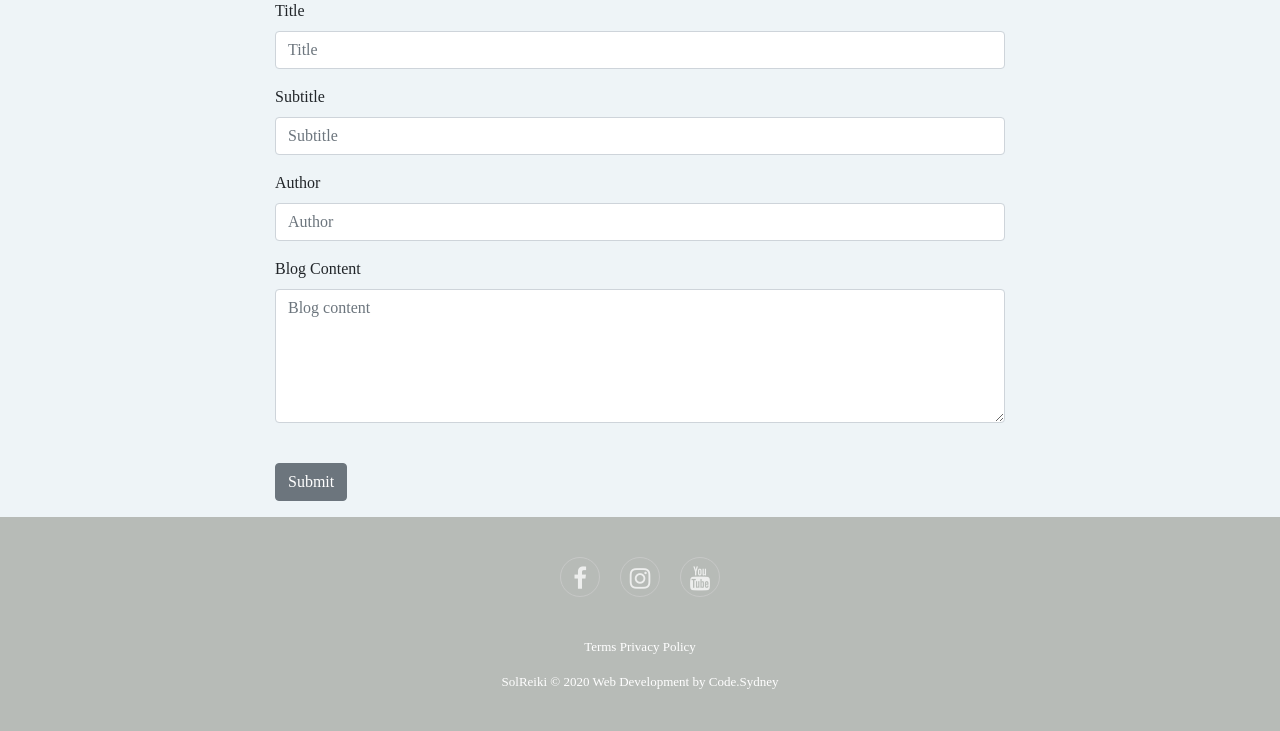
After one commit to codesydney/solreiki, a Flask app: page /add in a window 1280 px wide. The commit adds this page. Shown: the part 275-1006 px from the top of the page. Run offline with Flask 2, Linux system fonts and the light colour scheme; some libraries are stand-ins or nearby versions.

Commit message:
CONT-34-Blog-page-development-initial-version

```diff
--- a/app.py
+++ b/app.py
@@ -1,4 +1,21 @@
-from flask import Flask, render_template, url_for
+from flask import Flask, render_template, request, redirect, url_for
+from flask_sqlalchemy import SQLAlchemy
+from datetime import datetime
+
+app = Flask(__name__)
+
+app.config['SQLALCHEMY_DATABASE_URI'] = 'sqlite:////home/solreiki/solreiki/blog.db'
+#app.config['SQLALCHEMY_DATABASE_URI'] = 'sqlite:////Users/engramarbollas/Projects/solreiki/blog.db'
+
+db = SQLAlchemy(app)
+
+class Blogpost(db.Model):
+    id = db.Column(db.Integer, primary_key=True)
+    title = db.Column(db.String(50))
+    subtitle = db.Column(db.String(50))
+    author = db.Column(db.String(20))
+    date_posted = db.Column(db.DateTime)
+    content = db.Column(db.Text)
 
 app = Flask(__name__)
 
@@ -25,7 +42,31 @@ def events():
 
 @app.route('/blog', methods=['GET', 'POST'])
 def blog():
-    return render_template('blog.html')
+    posts = Blogpost.query.order_by(Blogpost.date_posted.desc()).all()
+    return render_template('blog.html', posts=posts)
+
+@app.route('/post/<int:post_id>')
+def post(post_id):
+    post = Blogpost.query.filter_by(id=post_id).one()
+    return render_template('post.html', post=post)
+
+@app.route('/add')
+def add():
+    return render_template('add.html')
+
+@app.route('/addpost', methods=['POST'])
+def addpost():
+    title = request.form['title']
+    subtitle = request.form['subtitle']
+    author = request.form['author']
+    content = request.form['content']
+
+    post = Blogpost(title=title, subtitle=subtitle, author=author, content=content, date_posted=datetime.now())
+
+    db.session.add(post)
+    db.session.commit()
+
+    return redirect(url_for('blog'))
 
 @app.route('/faqs', methods=['GET', 'POST'])
 def faqs():
--- a/static/css/blog.css
+++ b/static/css/blog.css
@@ -1,6 +1,6 @@
 .blog-clean {
   background: #eef4f7;
-  padding: 80px 0;
+  padding: 50px 0;
 }
 
 @media (max-width:767px) {
--- /dev/null
+++ b/templates/add.html
@@ -0,0 +1,80 @@
+{% extends 'layout.html' %}
+{% block content %}
+  <!-- Blog -->
+  <section id="blog">
+    <div></div>
+    <div class="article-clean">
+      <div class="container">
+          <div class="row">
+              <div class="col-lg-10 col-xl-8 offset-lg-1 offset-xl-2">
+                  <div class="intro">
+                      <h1 class="text-center">Blog</h1>
+                  </div>
+                  <div class="text"></div>
+              </div>
+          </div>
+      </div>
+  </div>
+  <!-- <div data-bs-parallax-bg="true" style="height:500px;background-image:url(static/img/sol.jpg);background-position:center;background-size:cover;"></div>-->
+  <p></p>
+
+    <!-- Page Header -->
+    <header class="masthead" style="background-image: url('{{ url_for('static', filename='contact-bg.jpg') }}')">
+      <div class="container">
+        <div class="row">
+          <div class="col-lg-8 col-md-10 mx-auto">
+            <div class="page-heading">
+              <h1>Add Post</h1>
+              <span class="subheading">You can create a blog post here.</span>
+            </div>
+          </div>
+        </div>
+      </div>
+    </header>
+
+    <!-- Main Content -->
+    <div class="container">
+      <div class="row">
+        <div class="col-lg-8 col-md-10 mx-auto">
+          <form name="addForm" id="addForm" method="POST" action="{{ url_for('addpost') }}" novalidate>
+            <div class="control-group">
+              <div class="form-group floating-label-form-group controls">
+                <label>Title</label>
+                <input type="text" class="form-control" placeholder="Title" name="title" id="title" required data-validation-required-message="Please enter a title.">
+                <p class="help-block text-danger"></p>
+              </div>
+            </div>
+            <div class="control-group">
+              <div class="form-group floating-label-form-group controls">
+                <label>Subtitle</label>
+                <input type="text" class="form-control" placeholder="Subtitle" name="subtitle" id="subtitle" required data-validation-required-message="Please enter your email address.">
+                <p class="help-block text-danger"></p>
+              </div>
+            </div>
+            <div class="control-group">
+              <div class="form-group col-xs-12 floating-label-form-group controls">
+                <label>Author</label>
+                <input type="text" class="form-control" placeholder="Author" name="author" id="author" required data-validation-required-message="Please enter your phone number.">
+                <p class="help-block text-danger"></p>
+              </div>
+            </div>
+            <div class="control-group">
+              <div class="form-group floating-label-form-group controls">
+                <label>Blog Content</label>
+                <textarea rows="5" class="form-control" placeholder="Blog content" name="content" id="content" required data-validation-required-message="Please enter a message."></textarea>
+                <p class="help-block text-danger"></p>
+              </div>
+            </div>
+            <br>
+            <div id="success"></div>
+            <div class="form-group">
+              <button type="submit" class="btn btn-secondary" id="sendMessageButton">Submit</button>
+            </div>
+          </form>
+        </div>
+      </div>
+    </div>
+
+  </section>
+  <!-- Blog Ends -->
+{% endblock content %}
```
Also changed, not shown: templates/blog.html (+23 -0 lines), templates/post.html (added, +52 -0 lines), README.md, blog.db (added).
